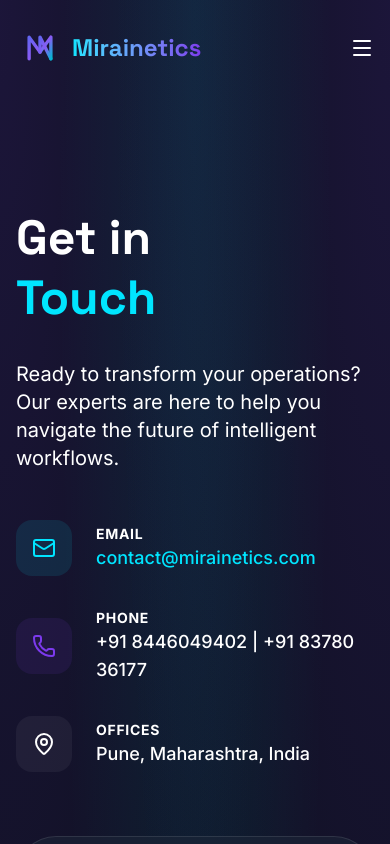
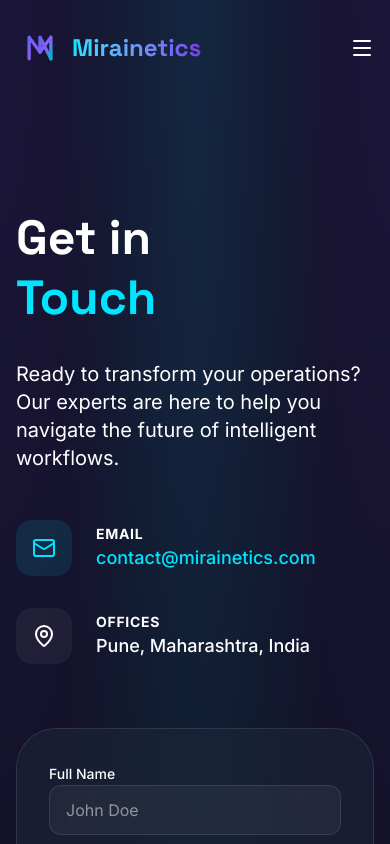
Before and after one commit to miraineticsai/miraineticsai_platform, a Next.js app: page /contact in a window 390 px wide. Shown: the top 844 px of the page. Built offline with nearby package versions, Linux system fonts and the light colour scheme.

Commit message:
chore: Remove phone number details from the footer and contact page.

```diff
--- a/app/contact/page.tsx
+++ b/app/contact/page.tsx
@@ -31,15 +31,7 @@ export default function ContactPage() {
                     <p className="text-lg font-medium text-primary">contact@mirainetics.com</p>
                   </div>
                 </div>
-                <div className="flex items-center gap-6">
-                  <div className="p-4 bg-secondary/10 rounded-2xl text-secondary">
-                    <Phone className="h-6 w-6" />
-                  </div>
-                  <div>
-                    <p className="text-sm font-bold uppercase tracking-wider text-muted-foreground">Phone</p>
-                    <p className="text-lg font-medium">+91 8446049402 | +91 83780 36177</p>
-                  </div>
-                </div>
+
                 <div className="flex items-center gap-6">
                   <div className="p-4 bg-white/5 rounded-2xl text-foreground">
                     <MapPin className="h-6 w-6" />
--- a/components/footer.tsx
+++ b/components/footer.tsx
@@ -54,7 +54,6 @@ export default function Footer() {
             </p>
             <div className="space-y-2 text-sm text-muted-foreground">
               <p>Email: contact@mirainetics.com</p>
-              <p>Phone: +91 8446049402 | +91 83780 36177</p>
               <p>Pune, Maharashtra, India</p>
             </div>
           <div className="flex space-x-4">
```
